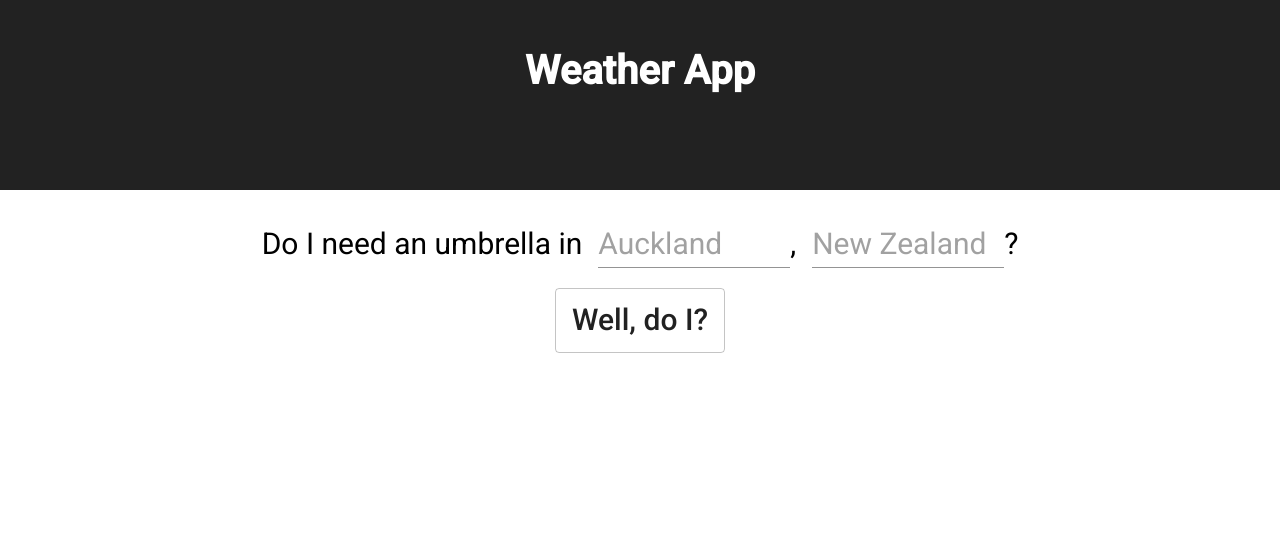
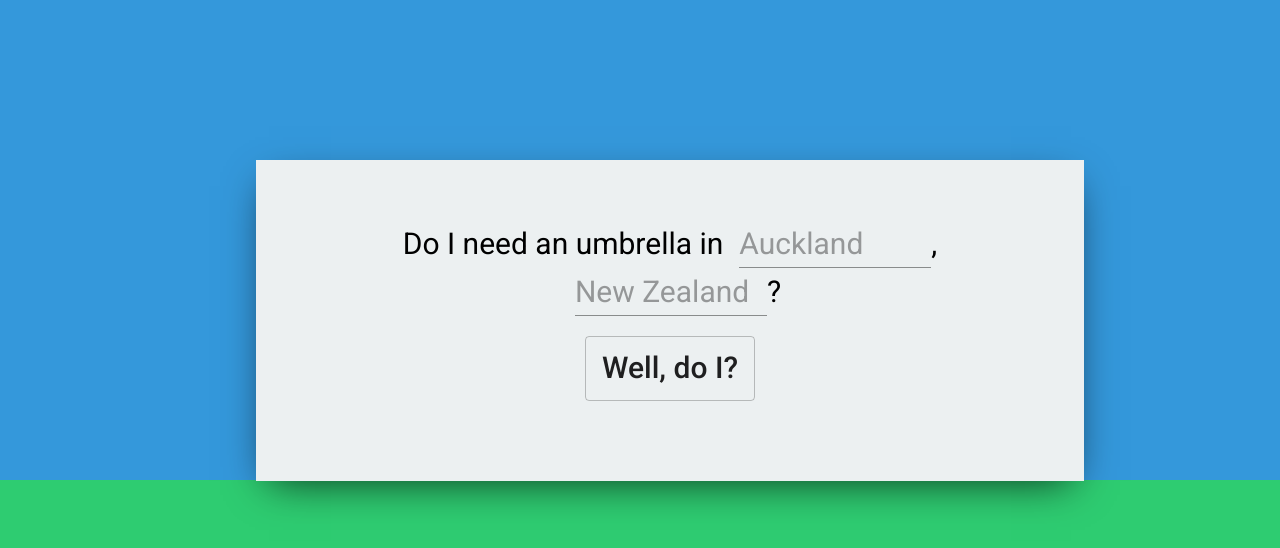
Before and after one commit to williamlixu/do-i-need-an-umbrella, a React (Create React App) app: page / in a window 1280 px wide. Shown: the top 548 px of the page. Built offline with nearby package versions, Linux system fonts and the light colour scheme.

Commit message:
basic styling

```diff
--- a/package.json
+++ b/package.json
@@ -3,6 +3,7 @@
   "version": "0.1.0",
   "private": true,
   "dependencies": {
+    "@material-ui/core": "^3.0.2",
     "react": "^16.4.2",
     "react-dom": "^16.4.2",
     "react-scripts-ts": "2.17.0"
--- a/src/App.tsx
+++ b/src/App.tsx
@@ -79,6 +79,7 @@ class App extends React.Component<{}, IState> {
     return (
       <div className="wrapper">
         <Header />
+        <div className="main">
           <Search getWeather={this.getWeather} />
           <WeatherDisplay
             city        = {this.state.city}
@@ -91,6 +92,7 @@ class App extends React.Component<{}, IState> {
             wind        = {this.state.wind}
           />
         </div>
+      </div>
     );
   }
 }
--- a/src/components/Header.tsx
+++ b/src/components/Header.tsx
@@ -3,8 +3,8 @@ import '../styles/styles.css';
 
 const Header = () => (
     <div>
-        <header className="header">
-            <h1 className="title">Weather App</h1>
+        <header className="header-sky">
+            <h1 className="title hidden">Weather App</h1>
         </header>
     </div>
 );
--- a/src/components/Search.tsx
+++ b/src/components/Search.tsx
@@ -29,4 +29,4 @@ const Search = (props : IProps) => (
     </div>
 );
 
-export default Search;
+export default Search
--- a/src/components/WeatherDisplay.tsx
+++ b/src/components/WeatherDisplay.tsx
@@ -24,25 +24,34 @@ interface IDisplayProps {
 }
 
 function Display(props : IDisplayProps) : any {
+    let img;
     let result;
     if(props.isRaining) {
-        result = <div>
-            <img src="http://placehold.it/400x400" alt="umbrella" />
-            <p>Yes, it's raining.</p>
-        </div>
+        img = <img src="http://placehold.it/400x400" alt="umbrella" />
+
+        result = <React.Fragment>
+            <p className="big">Yes,</p>
+            <p>it's raining.</p>
+        </React.Fragment>
     } else {
-        result = <div>
-            <img src="http://placehold.it/400x400" alt="happy sun" />
-            <p>No, it's not raining.</p>
-        </div>
+        img = <img src="http://placehold.it/400x400" alt="sun" />
+        result = <React.Fragment>
+            <p className="big">No,</p>
+            <p>you're good, it's not raining.</p>
+        </React.Fragment>
     }
     return(
-        <div>
-            {result}
-            <p>{props.condition}</p>
-            <p>{props.description}</p>
-            <p>The temperature is {props.temp}&deg;C</p>
-            <p>The wind speed is {props.wind} km/h</p>
+        <div className="results">
+            <div className="left">
+                {img}
+            </div>
+            <div className="right">
+                {result}
+                <p>{props.condition}</p>
+                <p>{props.description}</p>
+                <p>The temperature is {props.temp}&deg;C</p>
+                <p>The wind speed is {props.wind} km/h</p>
+            </div>
         </div>
     );
 }
--- a/src/styles/styles.css
+++ b/src/styles/styles.css
@@ -1,19 +1,35 @@
+html {
+  /* green grass background */
+  background-color: #2ecc71;
+}
 .wrapper {
   text-align: center;
   font-size: 20px;
 }
 
-.header {
-  background-color: #222;
-  height: 150px;
-  padding: 20px;
-  color: white;
+/* For header block */
+.header-sky {
+  background-color: #3498db;
+  color:#3498db;
+  height: 60vh;
+}
+.hidden {
+  display: none;
 }
 
-.title {
-  font-size: 40px;
+/* For main app: */
+.main {
+  /* height: 60vh; */
+  width: 60%;
+  position: absolute;
+  top: 20vh;
+  left: 20%;
+  background-color:#ecf0f1;
+  box-shadow: 0px 13px 40px -13px rgba(0,0,0,0.75);
+  padding: 30px;
 }
 
+/* For search */
 .question {
   margin: 30px;
   text-align: center;
@@ -32,3 +48,25 @@
   font-size: 30px;
   text-transform: none;
 }
+
+/* For WeatherDisplay */
+.display {
+  width: 100%;
+  margin: 0;
+}
+.left {
+  float:left;
+  width:49%;
+  overflow:hidden;
+}
+.right {
+  float:left;
+  width: 49%;
+  margin-left: 2%;
+  overflow:hidden;
+  text-align: left;
+}
+.big {
+  font-size: 500%;
+  margin: 0;
+}
```
Also changed, not shown: 1 other file (tests, documents, lock files or other folders). Lines whose indentation alone changed are shown as unchanged.
